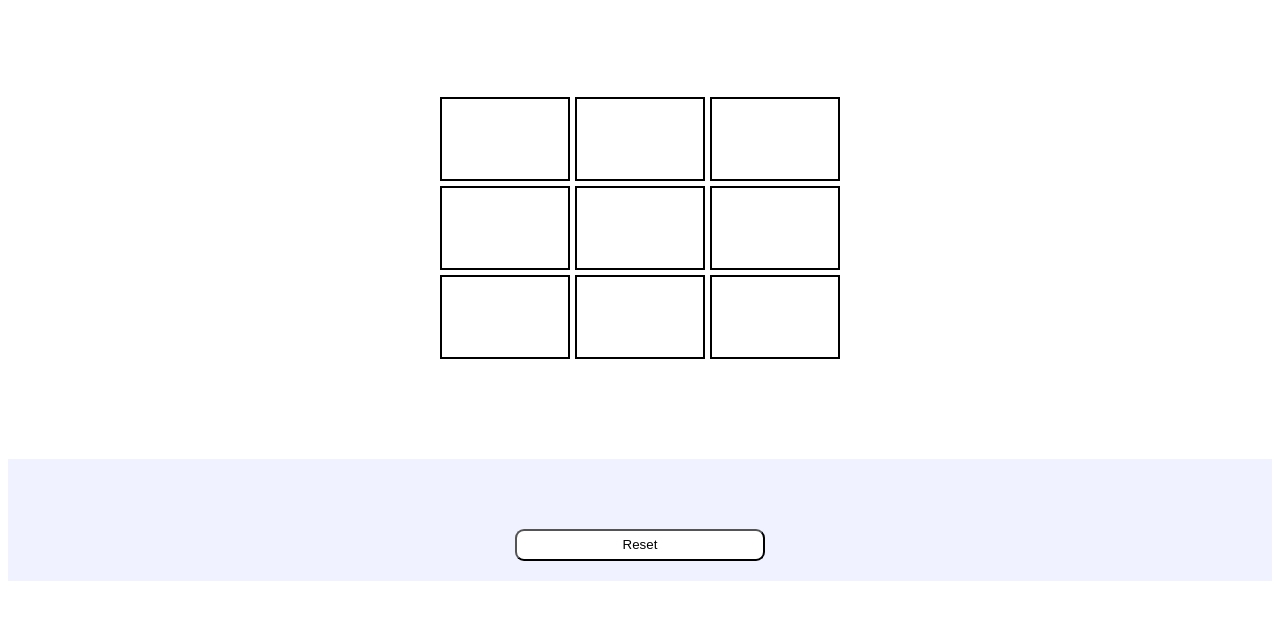
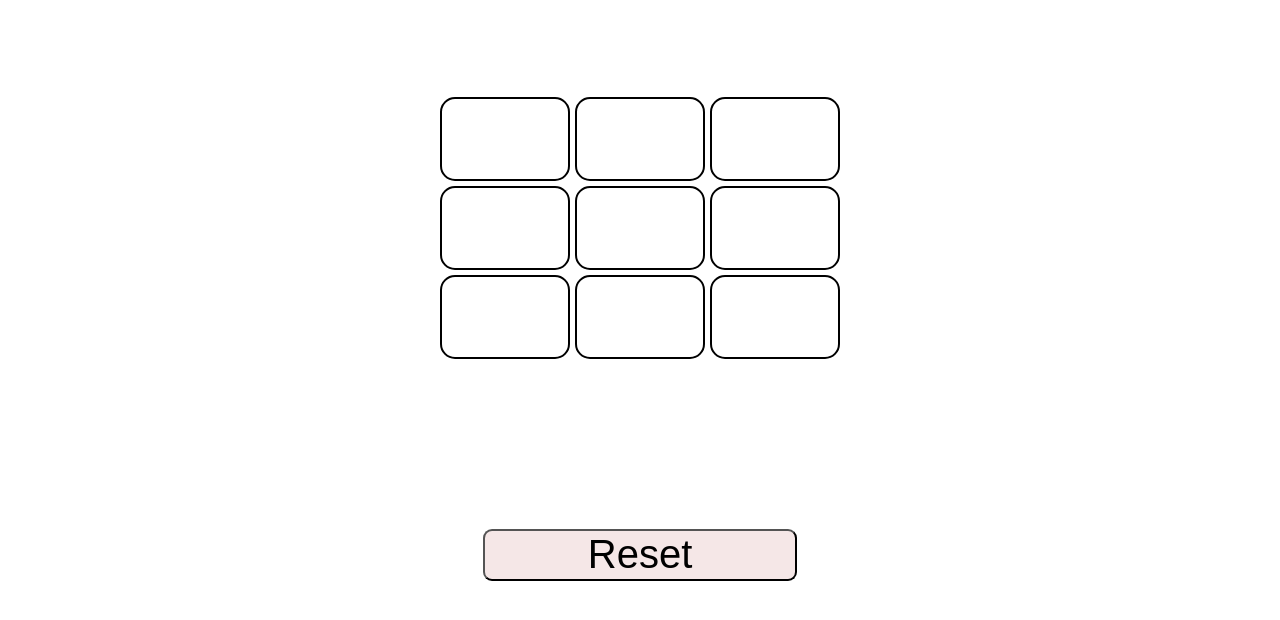
Before and after one commit to Dreamati/Tic-Tac-Toe, a plain HTML site: page index.html in a window 1280 px wide. In both pictures the pointer is over the button "Reset". Shown: the part 148-768 px from the top of the page. Drawn offline with Linux system fonts and the light colour scheme.

Commit message:
Final Project

```diff
--- a/style.css
+++ b/style.css
@@ -1,5 +1,5 @@
 body {
-    --color1: #f0f3ff;
+    --color1: #a52a2a1c;
 }
 
 h1 {
@@ -31,10 +31,11 @@ section * {
     min-height: inherit;
     text-align: center;
     border: 2px solid;
+    border-radius: 15px;
  }
  .col > *:hover {
-
-    width: 11vh;
+    background-color: var(--color1);
+    width: 12vh;
     border: 1px double brown;
  }
 .container * {
@@ -50,9 +51,17 @@ section * {
 
 button {
     width: 20%;
-    height: 4vh;
+    height: 6vh;
     background-color: white;
     border-radius: 9px;
+    font-size: 1.5rem;
+}
+button:hover {
+    background-color: var(--color1);
+    font-size: 2.5rem;
+    font-family: fantasy;
+    height: 6.5vh;
+    width: 25%;
 }
 .footer {
     display: flex;
@@ -60,7 +69,7 @@ button {
     justify-content: center;
     align-items: center;
     gap: 50px;
-    background-color: var(--color1) ;
+
     padding: 20px 5px;
 }
 h1 {
```
